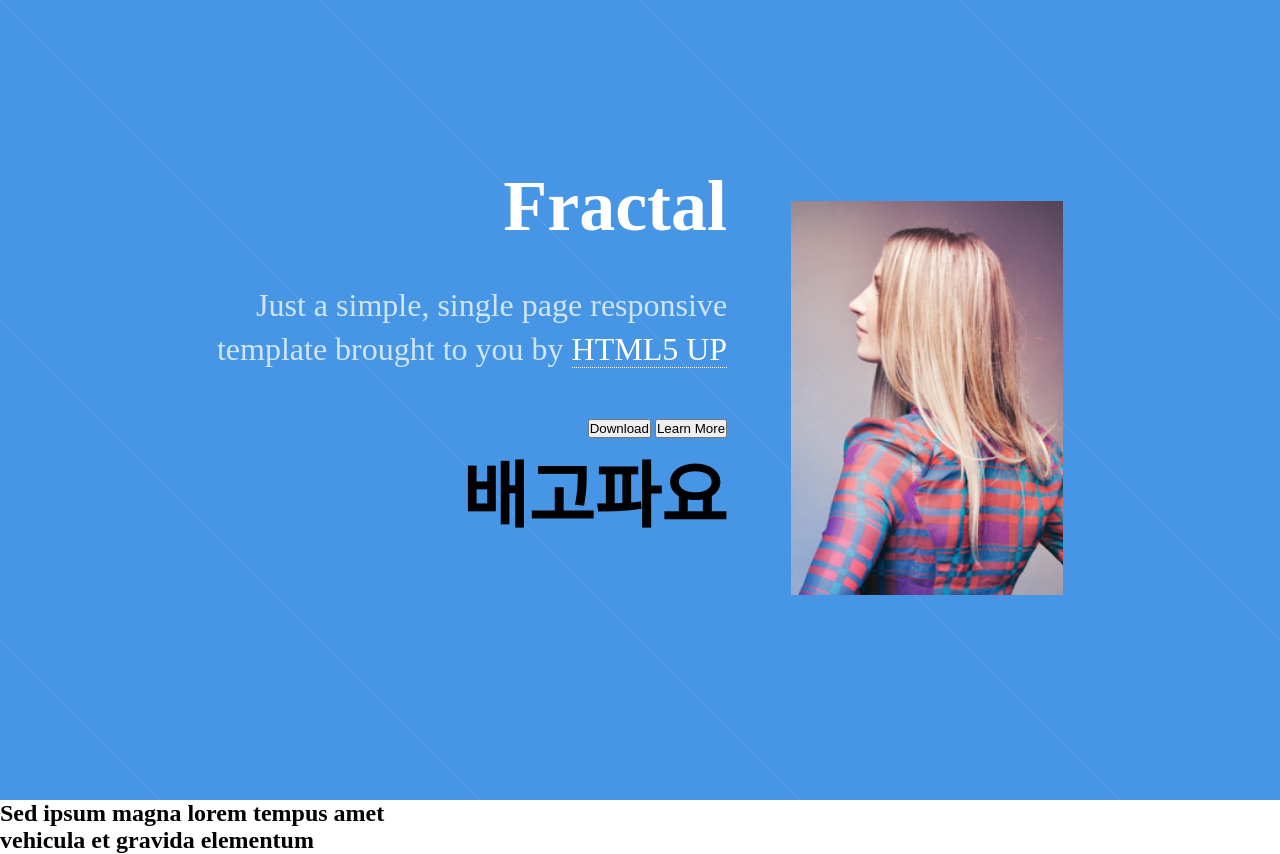
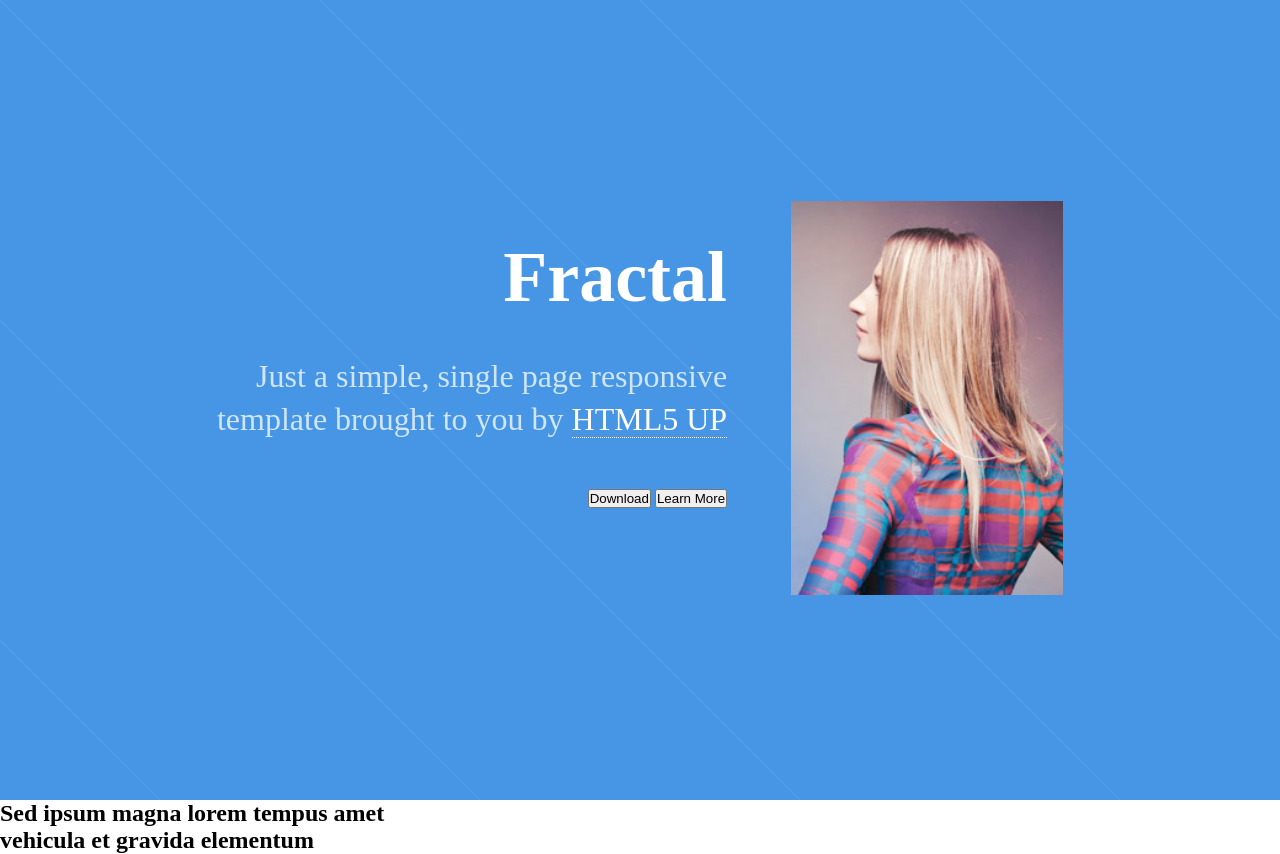
Before and after one commit to kimmoochan/clone-coding, a plain HTML site: page index.html in a window 1280 px wide. Drawn offline with Linux system fonts and the light colour scheme.

Commit message:
클론 코딩

```diff
--- a/index.html
+++ b/index.html
@@ -14,10 +14,6 @@
             <div class="main_button">
                 <button>Download</button>
                 <button>Learn More</button>
-                <div>
-                    <h1>배고파요</h1>
-                </div>
-
             </div>
         </div>
         <div class="header_img">
```
